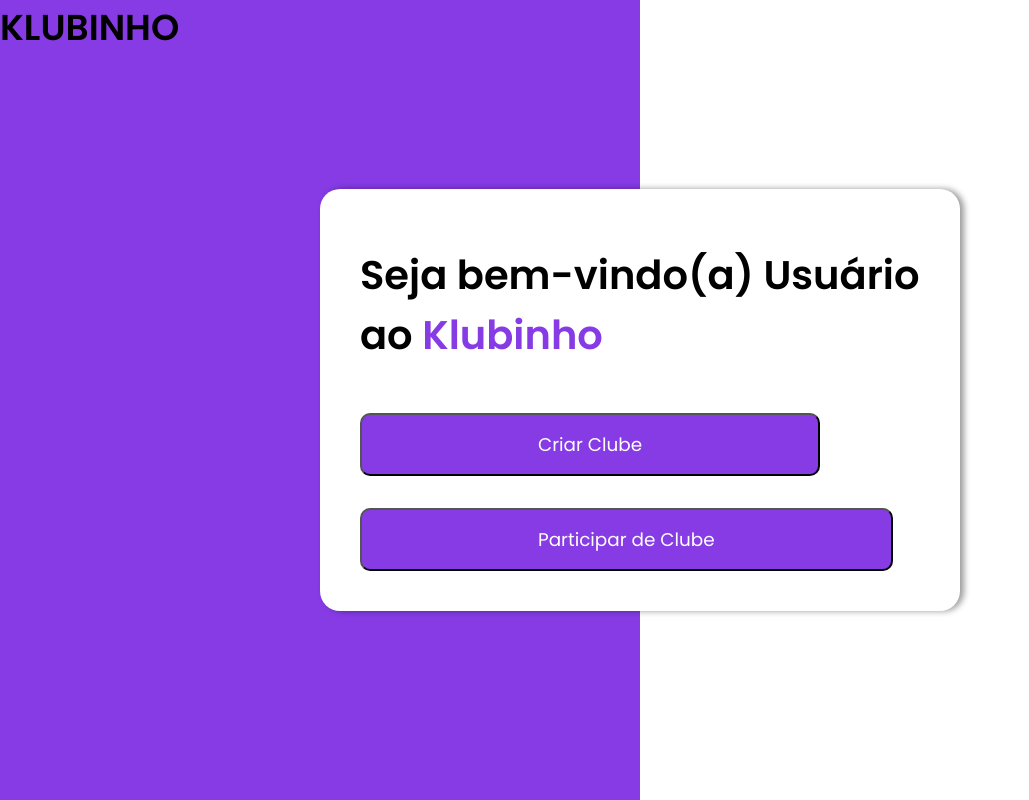
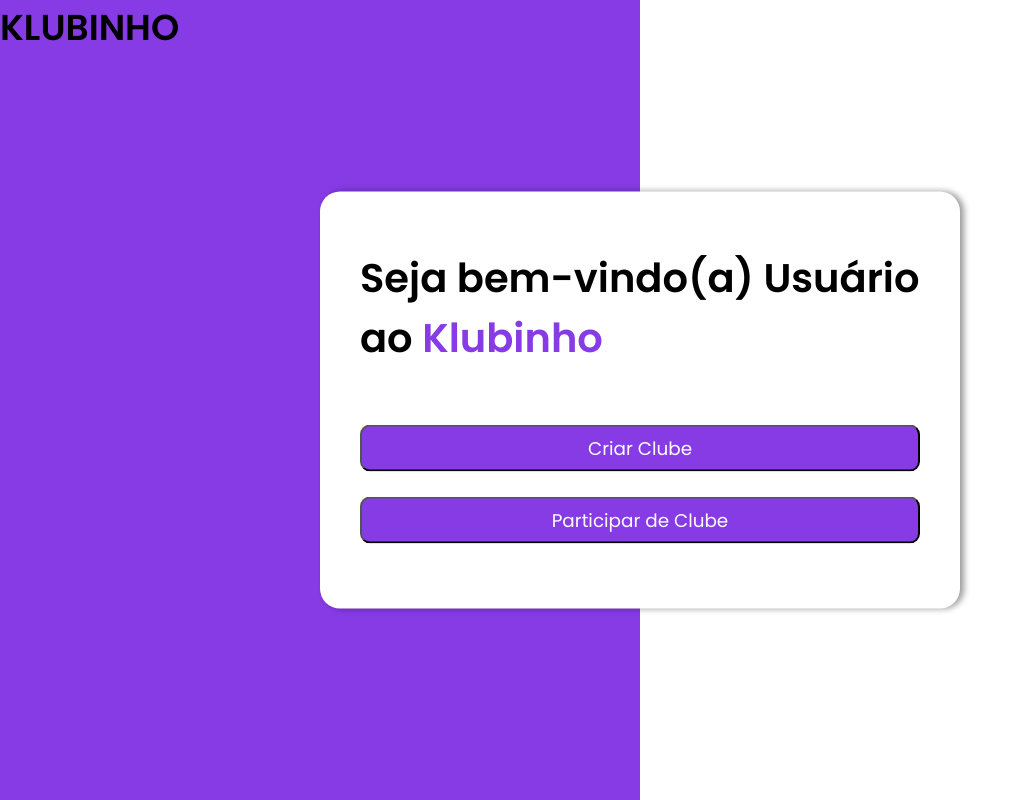
Before and after one commit to ThalitaBispo/klubinho, a React (Vite) app: page /bemvindo in a window 1280 px wide. Shown: the whole page, without its empty margins (0-1029 px from the left). Built offline with nearby package versions, Linux system fonts and the light colour scheme; the HTML template or start-up script is replaced by a standard one.

Commit message:
att login front

```diff
--- a/src/components/Login/Login.module.css
+++ b/src/components/Login/Login.module.css
@@ -31,21 +31,21 @@
     justify-content: space-between;
 }
 
-.textDestaque {
-    color: var(--purple);
-}
-
 .welcome {
     display: flex;
     align-items: center;
     justify-content: space-between;
 }
 
-.welcome p span:last-child {
+/* .welcome p span:last-child {
     color: var(--purple);
 }
 
 .welcome p:last-child p:last-child {
+    color: var(--purple);
+} */
+
+.textDestaque {
     color: var(--purple);
 }
 
@@ -71,23 +71,46 @@ form p a {
     float: right;
 }
 
-form button {
+/* form button {
+    background-color: var(--purple);
+    color: var(--white);
+    padding: 0.5rem 30%;
+    border-radius: 10px;
+    font-size: 1.15rem;
+    width: auto; /* A largura será ajustável automaticamente
+} */
+
+.centerButton {
+    text-align: center;
+    margin-top: 2rem;
+}
+
+.centerButton button {
+    display: block;
+    margin: 0 auto;
+    background-color: var(--purple);
+    color: var(--white);
+    padding: 0.5rem 30%;
+    border-radius: 10px;
+    font-size: 1.15rem;
+    width: 100%; /* A largura será ajustável automaticamente */
+}
+
+.centerButton a {
+    flex: 1;
+    margin: 0 1px;
+    text-align: center;
+    text-decoration: none; /* Remove a decoração de texto sublinhado */
+}
+
+/* .botao {
     background-color: var(--purple);
     color: var(--white);
     margin-top: 2rem;
     padding: 1rem 11rem;
     border-radius: 10px;
     font-size: 1.15rem;
-}
-
-.botao {
-    background-color: var(--purple);
-    color: var(--white);
-    margin-top: 2rem;
-    padding: 1rem 11rem;
-    border-radius: 10px;
-    font-size: 1.15rem;
-}
+} */
 
 .textCentral {
     font-size: 2.0rem;
--- a/src/components/Login/Login.tsx
+++ b/src/components/Login/Login.tsx
@@ -7,12 +7,12 @@ export function Login() {
             <div className={styles.welcome}>
                     <p>
                         <span>Bem-vindo(a) ao </span>
-                        <span>Klubinho</span>
+                        <span className={styles.textDestaque}>Klubinho</span>
                     </p>
 
                     <p>
                         <p>Sem conta?</p>
-                        <p><Link to="/cadastro">cadastre-se</Link></p>
+                        <p className={styles.textDestaque}><Link to="/cadastro">Cadastre-se</Link></p>
                     </p>
 
                 </div>
@@ -28,7 +28,9 @@ export function Login() {
 
                     <p><a>Esqueceu a senha?</a></p>
 
-                    <button type='submit'>Entrar</button>
+                    <div className={styles.centerButton}>
+                        <button type='submit'>Entrar</button>
+                    </div>
 
                 </form>
         </>
--- a/src/components/Login/LoginCriarClube.tsx
+++ b/src/components/Login/LoginCriarClube.tsx
@@ -6,7 +6,7 @@ export function LoginCriarClube() {
             <div className={styles.welcome}>
                     <p>
                         <span>Bem-vindo(a) </span>
-                        <span>Usuário</span>
+                        <span className={styles.textDestaque} >Usuário</span>
                     </p>
 
                 </div>
@@ -22,8 +22,9 @@ export function LoginCriarClube() {
 
                     <p><a href='/entrarclube'>Buscar Clube Existente</a></p>
 
-                    <button type='submit'>Criar Clube</button>
-
+                    <div className={styles.centerButton}>
+                        <button type='submit'>Criar Clube</button>
+                    </div>
                 </form>
         </>
     )
--- a/src/components/Login/LoginEntrarClube.tsx
+++ b/src/components/Login/LoginEntrarClube.tsx
@@ -6,12 +6,14 @@ export function LoginEntrarClube() {
             <div className={styles.welcome}>
                     <p>
                         <span>Bem-vindo(a) </span>
-                        <span>Usuário</span>
+                        <span className={styles.textDestaque}>Usuário</span>
                     </p>
 
                 </div>
 
-                <p className={styles.textLogin}>Faça parte de um clube!</p>
+                <p className={styles.textLogin}>
+                    Faça parte de um clube!
+                </p>
 
                 <form action="" className={styles.loginForm}>
                     <p>Digite o nome do clube</p>
@@ -22,8 +24,9 @@ export function LoginEntrarClube() {
 
                     <p><a href='/criarclube'>Criar Novo Clube</a></p>
 
-                    <button type='submit'>Entrar</button>
-
+                    <div className={styles.centerButton}>
+                        <button type='submit'>Entrar</button>
+                    </div>
                 </form>
         </>
     )
--- a/src/components/Login/LoginForm.tsx
+++ b/src/components/Login/LoginForm.tsx
@@ -35,7 +35,9 @@ export function LoginForm() {
                     <p>Informe sua senha</p>
                     <input type='text' placeholder='Nome'></input>
 
+                    <div className={styles.centerButton}>
                     <button type='submit'>Cadastrar</button>
+                    </div>
                 </form>
         </>
     )
--- a/src/components/Login/LoginSolicitacao.tsx
+++ b/src/components/Login/LoginSolicitacao.tsx
@@ -6,7 +6,7 @@ export function LoginSolicitacao() {
         <div className={styles.welcome}>
                     <p>
                         <span>Bem-vindo(a) </span>
-                        <span>Usuário</span>
+                        <span className={styles.textDestaque}>Usuário</span>
                     </p>
 
                 </div>
@@ -14,7 +14,7 @@ export function LoginSolicitacao() {
         <p className={styles.textCentral}>Sua solicitação foi enviada! </p>
         <p className={styles.subtextCentral}>Aguarde um administrador liberar sua entrada </p>
 
-        <div>
+        <div className={styles.centerButton}>
             <a href="/">
                 <button className={styles.botao} type='submit'>Entrar</button>
             </a>
--- a/src/components/Login/LoginWelcome.tsx
+++ b/src/components/Login/LoginWelcome.tsx
@@ -6,12 +6,13 @@ export function LoginWelcome() {
 
         <p className={styles.textLogin}>Seja bem-vindo(a) Usuário ao <span className={styles.textDestaque}>Klubinho</span></p>
 
-        <div>
+        <div className={styles.centerButton}>
             <a href="/criarclube">
-                <button className={styles.botao} type='submit'>Criar Clube</button>
+                <button type='submit'>Criar Clube</button>
             </a>
+
             <a href="/entrarclube">
-                <button className={styles.botao} type='submit'>Participar de Clube</button>
+                <button type='submit'>Participar de Clube</button>
             </a>
         </div>
         </>
```
